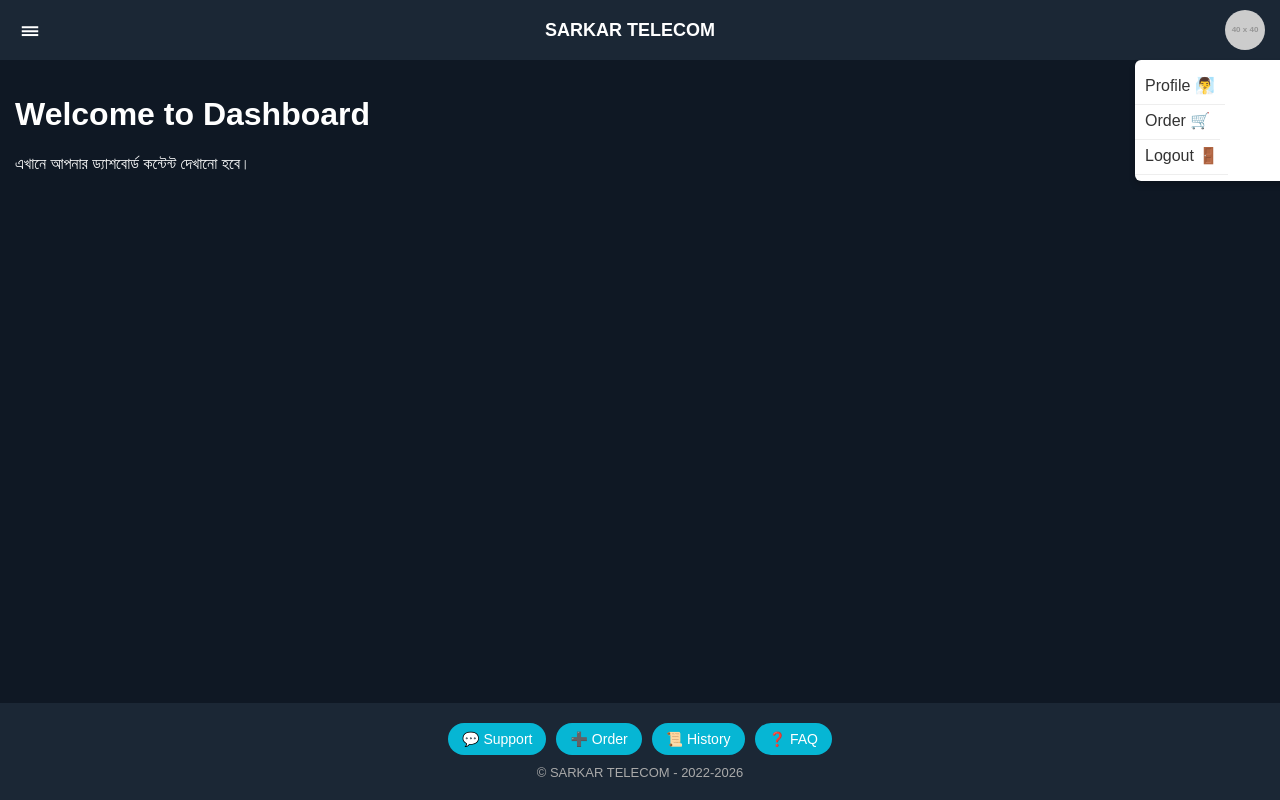
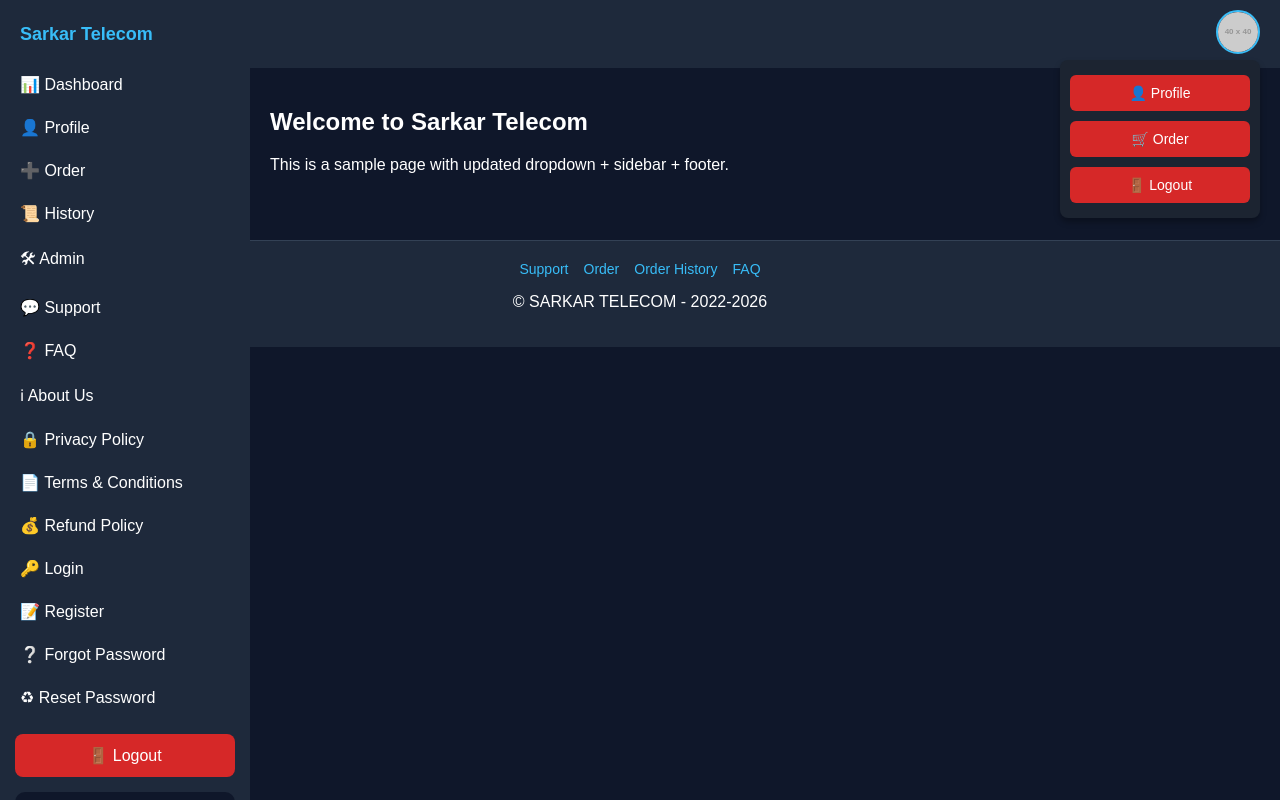
Before and after one commit to sarkar-telecom/Diamond_recharge, a plain HTML site: page 404.html in a window 1280 px wide. Both pictures are taken after a click on the element 1255 px from the left and 30 px from the top of the page. Drawn offline with Linux system fonts and the light colour scheme; no server answers; placeholder pictures from the web are drawn by us.

Commit message:
Update 404.html

```diff
--- a/404.html
+++ b/404.html
@@ -1,144 +1,162 @@
 <!DOCTYPE html>
-<html lang="bn">
+<html lang="en">
 <head>
   <meta charset="UTF-8">
   <meta name="viewport" content="width=device-width, initial-scale=1.0">
-<title>Dashboard - SARKAR TELECOM</title>
+  <title>Sarkar Telecom</title>
   <style>
-  body { margin:0; font-family: Arial, sans-serif; background:#0f1824; color:#fff; display:flex; flex-direction:column; min-height:100vh; }
-  header { display:flex; justify-content:space-between; align-items:center; background:#1b2735; padding:10px 15px; position:fixed; width:100%; top:0; z-index:1000; }
-  .menu-toggle { font-size:24px; cursor:pointer; background:none; border:none; color:#fff; }
-  .site-title { font-weight:bold; font-size:18px; flex:1; text-align:center; }
-  .profile { position:relative; cursor:pointer; display:flex; align-items:center; padding-right:30px; }
-  .profile img { width:40px; height:40px; border-radius:50%; object-fit:cover; margin-left:10px; }
-  .dropdown { position:absolute; right:0; top:50px; background:#fff; color:#333; min-width:160px; border-radius:6px; display:none; flex-direction:column; box-shadow:0 4px 6px rgba(0,0,0,0.2); z-index:1001; }
-  .dropdown a { padding:10px; text-decoration:none; color:#333; border-bottom:1px solid #eee; }
-  .dropdown a:hover { background:#f0f0f0; }
+    body {
+      margin:0;
+      font-family:Arial, sans-serif;
+      background:#0f172a;
+      color:#fff;
+    }
+    /* Header */
+    .header {
+      display:flex;
+      justify-content:space-between;
+      align-items:center;
+      padding:10px 20px;
+      background:#1e293b;
+      position:sticky;
+      top:0;
+      z-index:1000;
+    }
+    .header h1 {
+      font-size:18px;
+      margin:0;
+      color:#38bdf8;
+    }
+    .header-right {
+      position:relative;
+      cursor:pointer;
+    }
+    .avatar {
+      width:40px;
+      height:40px;
+      border-radius:50%;
+      object-fit:cover;
+      border:2px solid #38bdf8;
+    }
 
-  .sidebar { position:fixed; left:-250px; top:0; width:250px; height:100%; background:#1c2431; padding-top:60px; transition:left 0.3s ease; z-index:999; overflow-y:auto; }
-  .sidebar.active { left:0; }
-  .sidebar a { display:block; padding:12px 20px; text-decoration:none; color:#fff; border-bottom:1px solid #2a3445; font-size:14px; }
-  .sidebar a:hover { background:#2f3c52; }
+    /* Dropdown */
+    .dropdown {
+      position:absolute;
+      right:0;
+      top:50px;
+      background:#1c2431;
+      min-width:180px;
+      border-radius:8px;
+      display:none;
+      flex-direction:column;
+      box-shadow:0 4px 6px rgba(0,0,0,0.3);
+      padding:10px;
+      z-index:1001;
+    }
+    .dropdown a {
+      display:block;
+      padding:10px;
+      margin:5px 0;
+      text-decoration:none;
+      color:#fff;
+      background:#d62828;
+      border-radius:6px;
+      font-size:14px;
+      text-align:center;
+      transition:0.3s;
+    }
+    .dropdown a:hover {
+      background:#b91c1c;
+    }
 
-  /* Logout Button Style */
-  .logout-btn {
+    /* Sidebar */
+    .sidebar {
+      height:100%;
+      width:250px;
+      position:fixed;
+      top:0;
+      left:0;
+      background:#1e293b;
+      overflow-y:auto;
+      padding-top:20px;
+      transition:0.3s;
+      z-index:999;
+    }
+    .sidebar a {
       display:block;
-    width:90%;
-    margin:15px auto;
-    padding:12px;
+      padding:12px 20px;
+      text-decoration:none;
+      color:#fff;
+      transition:0.3s;
+    }
+    .sidebar a:hover {
+      background:#334155;
+    }
+    .sidebar .user-card {
+      margin:15px;
+      padding:15px;
+      background:#0f172a;
+      border-radius:10px;
+      text-align:center;
+      font-size:14px;
+    }
+    #logoutBtn2 {
       background:#d62828;
-    color:#fff;
-    border:none;
+      margin:15px;
+      text-align:center;
       border-radius:8px;
-    font-size:15px;
-    cursor:pointer;
-    text-align:center;
     }
-  .logout-btn:hover { background:#b91c1c; }
+    #logoutBtn2:hover {
+      background:#b91c1c;
+    }
 
-  main { margin-top:60px; padding:15px; margin-left:0; transition: margin-left 0.3s ease; flex:1; }
-  main.shift { margin-left:250px; }
-
-  /* User Card in Sidebar Footer */
-  .user-card { background:#0f1115; border:1px solid #2b3347; border-radius:12px; padding:10px; display:flex; align-items:center; gap:10px; margin:15px; flex-direction:column; text-align:center; }
-  .user-card img { width:70px; height:70px; border-radius:50%; border:3px solid #06b6d4; }
-  .user-card h3 { margin:4px 0; font-size:16px; color:#06b6d4; }
-  .user-card p { margin:2px 0; font-size:13px; color:#fff; }
+    /* Main content */
+    .main {
+      margin-left:250px;
+      padding:20px;
+    }
 
     /* Footer */
-  footer { background:#1b2735; padding:20px 10px; text-align:center; }
-  .footer-nav { display:flex; justify-content:center; flex-wrap:wrap; gap:10px; margin-bottom:10px; }
-  .footer-nav a { text-decoration:none; color:#fff; background:#06b6d4; padding:8px 14px; border-radius:20px; font-size:14px; transition:0.3s; }
-  .footer-nav a:hover { background:#0891b2; }
-  .copyright { font-size:13px; color:#aaa; }
-
-  @media(max-width:768px){
-    main.shift { margin-left:0; }
+    footer {
+      margin-top:30px;
+      background:#1e293b;
+      padding:20px;
+      text-align:center;
+      border-top:1px solid #334155;
+    }
+    .footer-nav {
+      display:flex;
+      justify-content:center;
+      flex-wrap:wrap;
+      gap:15px;
+      margin-bottom:10px;
+    }
+    .footer-nav a {
+      color:#38bdf8;
+      text-decoration:none;
+      font-size:14px;
+    }
+    .footer-nav a:hover {
+      text-decoration:underline;
     }
   </style>
-<script type="module">
-import { initializeApp } from "https://www.gstatic.com/firebasejs/11.0.1/firebase-app.js";
-import { getAuth, onAuthStateChanged, signOut } from "https://www.gstatic.com/firebasejs/11.0.1/firebase-auth.js";
-import { getFirestore, doc, getDoc } from "https://www.gstatic.com/firebasejs/11.0.1/firebase-firestore.js";
-
-const firebaseConfig = {
-  apiKey: "AIzaSyAyhjOsIXNAkBglpRllt0OZIOJYpdB_9-8",
-  authDomain: "diamond-recharge-f7f59.firebaseapp.com",
-  projectId: "diamond-recharge-f7f59",
-  storageBucket: "diamond-recharge-f7f59.appspot.com",
-  messagingSenderId: "657717928489",
-  appId: "1:657717928489:web:70431ebc9afb7002d4b238",
-  measurementId: "G-TDK78BQ8SQ"
-};
-
-const app = initializeApp(firebaseConfig);
-const auth = getAuth(app);
-const db = getFirestore(app);
-
-// Sidebar toggle
-document.addEventListener("DOMContentLoaded", ()=>{
-  const sidebar = document.getElementById("sidebar");
-  const mainContent = document.querySelector("main");
-  document.querySelector(".menu-toggle").addEventListener("click", ()=>{
-    sidebar.classList.toggle("active");
-    mainContent.classList.toggle("shift");
-  });
-
-  const profileMenu = document.getElementById("profileMenu");
-  const dropdownMenu = document.getElementById("dropdownMenu");
-  profileMenu.addEventListener("click", ()=> {
-    dropdownMenu.style.display = dropdownMenu.style.display==="block" ? "none" : "block";
-  });
-});
-
-// Logout function
-function doLogout(){ signOut(auth).then(()=>window.location.href="login.html"); }
-document.addEventListener("DOMContentLoaded", ()=>{
-  document.getElementById("logoutBtn").addEventListener("click", doLogout);
-  document.getElementById("logoutBtn2").addEventListener("click", doLogout);
-});
-
-// Load user info
-onAuthStateChanged(auth, async(user)=>{
-  if(user){
-    const userDoc = doc(db,"users",user.uid);
-    const snap = await getDoc(userDoc);
-    const avatar = snap.exists() && snap.data().avatar ? snap.data().avatar : "https://via.placeholder.com/70";
-    const name = snap.exists() && snap.data().name ? snap.data().name : user.displayName || "Guest User";
-    const email = user.email || "";
-    const phone = snap.exists() && snap.data().phone ? snap.data().phone : "";
-
-    // Profile dropdown
-    const profilePic = document.getElementById("profilePic");
-    profilePic.src = avatar;
-
-    // Sidebar footer user card
-    const userBox = document.getElementById("userBox");
-    userBox.innerHTML = `
-      <img src="${avatar}" alt="Avatar">
-      <h3>${name}</h3>
-      <p>${email}</p>
-      <p>${phone}</p>
-    `;
-  } else { window.location.href="login.html"; }
-});
-</script>
 </head>
 <body>
-<header>
-  <button class="menu-toggle">☰</button>
-  <div class="site-title">SARKAR TELECOM</div>
-  <div class="profile" id="profileMenu">
-    <img id="profilePic" src="https://via.placeholder.com/40" alt="Profile">
+
+  <!-- Header -->
+  <div class="header">
+    <h1>Sarkar Telecom</h1>
+    <div class="header-right" onclick="toggleDropdown()">
+      <img src="https://via.placeholder.com/40" alt="User Avatar" id="headerAvatar" class="avatar">
       <div class="dropdown" id="dropdownMenu">
-<p>
-  <p>    <a href="profile.html"> Profile 🧖‍♂️ </a> <p>
-  <p>    <a href="order.html"> Order 🛒 </a> <p>
-   <p>   <a href="#" id="logoutBtn"> Logout 🚪</a> <p>
- <p>
+        <a href="profile.html">👤 Profile</a>
+        <a href="order.html">🛒 Order</a>
+        <a href="#" id="logoutBtn">🚪 Logout</a>
       </div>
     </div>
-</header>
+  </div>
+
+  <!-- Sidebar -->
   <div class="sidebar" id="sidebar">
     <a href="index.html">🏠 Home</a>
     <a href="dashboard.html">📊 Dashboard</a>
@@ -156,31 +174,40 @@ onAuthStateChanged(auth, async(user)=>{
     <a href="register.html">📝 Register</a>
     <a href="forgot.html">❔ Forgot Password</a>
     <a href="reset.html">♻ Reset Password</a>
-
-  <!-- Fixed Logout Button -->
-  <button id="logoutBtn2" class="logout-btn">🚪 Logout</button>
-
-  <!-- User Info Box -->
-  <div class="user-card" id="userBox">
-    Loading user...
-  </div>
+    <a href="#" id="logoutBtn2">🚪 Logout</a>
+    <div class="user-card" id="userBox">Loading user...</div>
   </div>
 
-<main>
-  <h1>Welcome to Dashboard</h1>
-  <p>এখানে আপনার ড্যাশবোর্ড কন্টেন্ট দেখানো হবে।</p>
-</main>
+  <!-- Main content -->
+  <div class="main">
+    <h2>Welcome to Sarkar Telecom</h2>
+    <p>This is a sample page with updated dropdown + sidebar + footer.</p>
+  </div>
 
+  <!-- Footer -->
   <footer>
     <div class="footer-nav">
-    <a href="support.html">💬 Support</a>
-    <a href="order.html">➕ Order</a>
-    <a href="order-history.html">📜 History</a>
-    <a href="faq.html">❓ FAQ</a>
+      <a href="support.html">Support</a>
+      <a href="order.html">Order</a>
+      <a href="order-history.html">Order History</a>
+      <a href="faq.html">FAQ</a>
     </div>
-  <div class="copyright">
-    © SARKAR TELECOM - 2022-2026
-  </div>
+    <p>© SARKAR TELECOM - 2022-2026</p>
   </footer>
+
+  <script>
+    function toggleDropdown() {
+      const menu=document.getElementById('dropdownMenu');
+      menu.style.display = (menu.style.display==='flex') ? 'none':'flex';
+    }
+    document.addEventListener("click",(e)=>{
+      const menu=document.getElementById('dropdownMenu');
+      const headerRight=document.querySelector('.header-right');
+      if(!headerRight.contains(e.target)){
+        menu.style.display='none';
+      }
+    });
+  </script>
+
 </body>
 </html>
```
Lines whose indentation alone changed are shown as unchanged.
